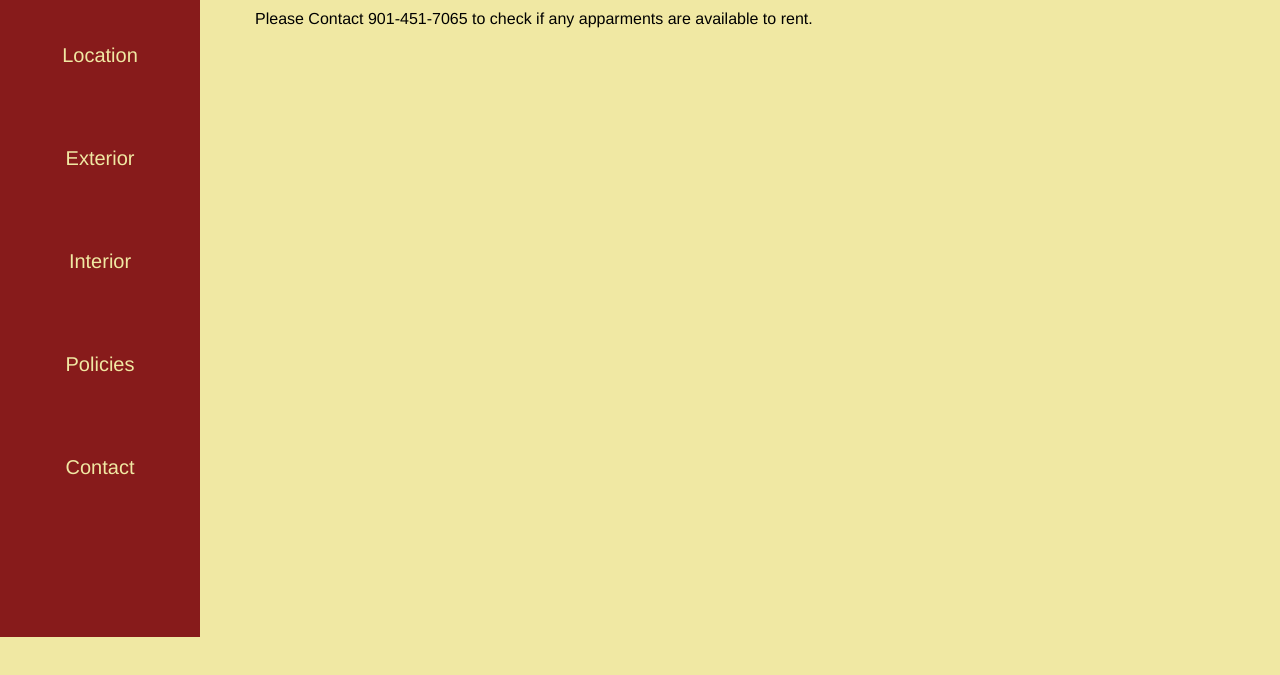
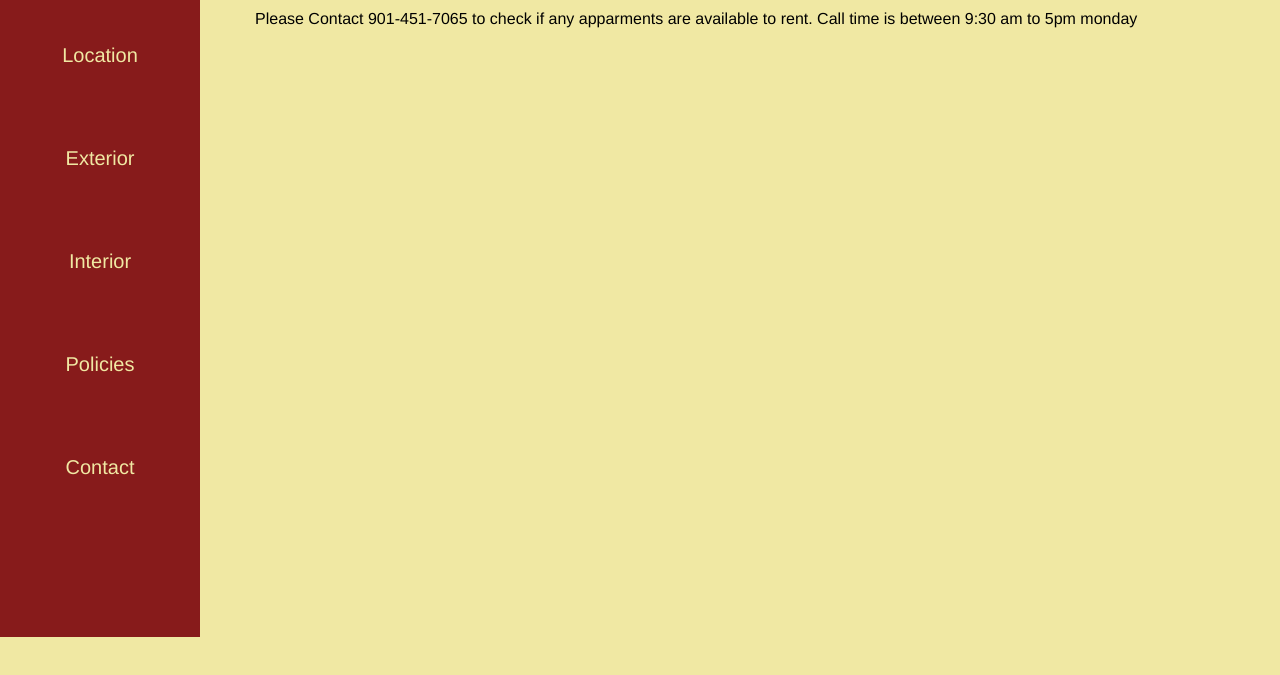
Before and after one commit to Nil797/New-Bapa-Housing, a plain HTML site: page Contact Us.html in a window 1280 px wide. Shown: the part 163-838 px from the top of the page. Drawn offline with nearby package versions, Linux system fonts and the light colour scheme.

Commit message:
new new
update

```diff
--- a/Contact Us.html
+++ b/Contact Us.html
@@ -23,7 +23,7 @@
     </ul>
   </nav>
   <section class="content">
-     Please Contact 901-451-7065 to check if any apparments are available to rent.
+     Please Contact 901-451-7065 to check if any apparments are available to rent. Call time is between 9:30 am to 5pm monday
   </section>
 
 
```
Also changed, not shown: interior.html (+2 -2 lines).
